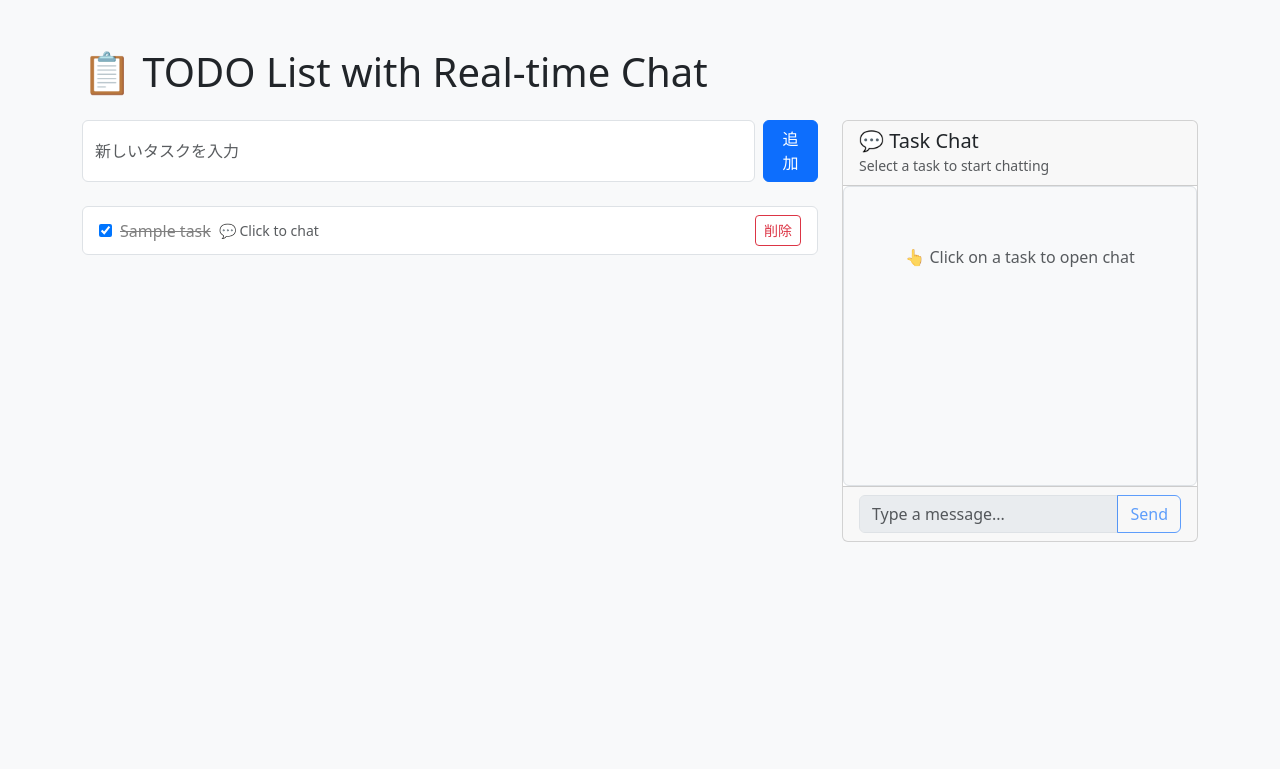
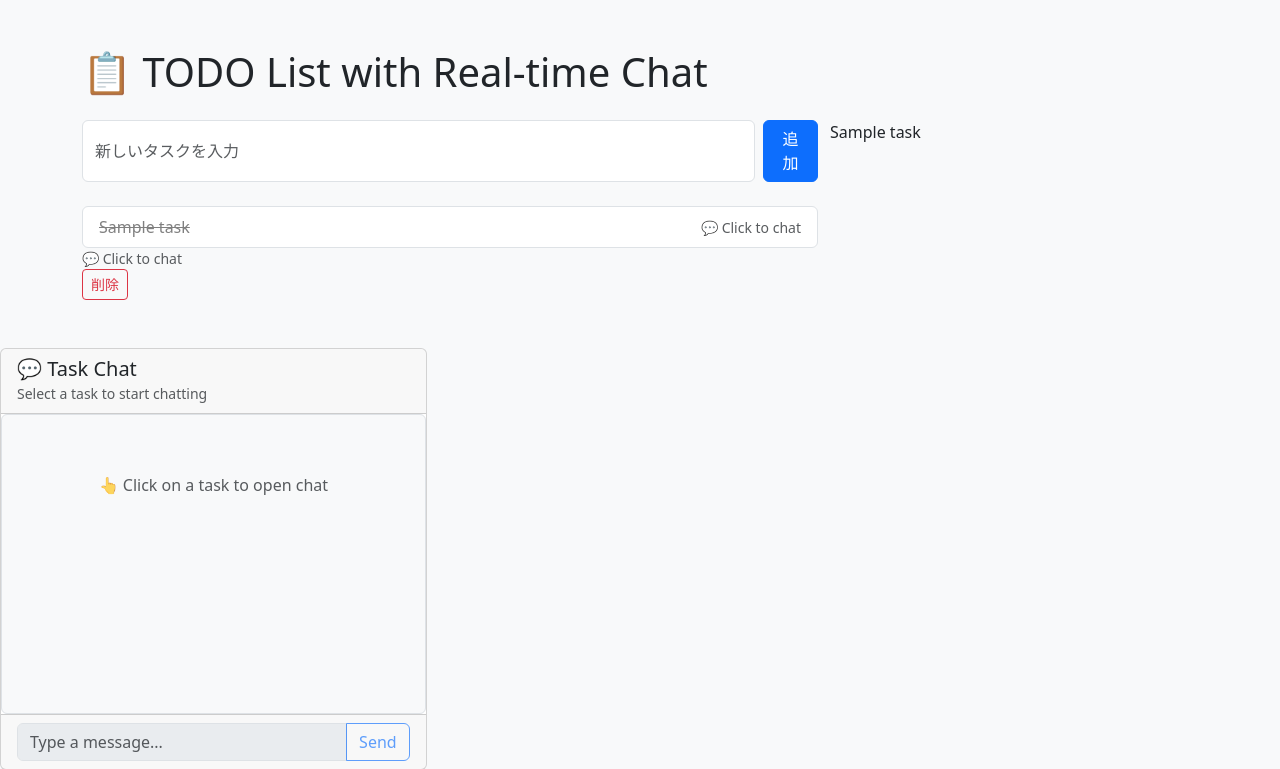
Before and after one commit to itsme03up/django-todo-app, a Django app: page / in a window 1280 px wide. Shown: the top 769 px of the page. Run offline with Django 5.2, Linux system fonts and the light colour scheme; tables that the repository leaves empty hold one stand-in row (values such as "Sample post").

Commit message:
Refactor task list item to use data attributes for chat functionality and improve styling for completed tasks

```diff
--- a/todo/templates/todo/index.html
+++ b/todo/templates/todo/index.html
@@ -26,6 +26,10 @@
         .task-item:hover {
             background-color: #f8f9fa;
         }
+        .task-completed {
+            text-decoration: line-through;
+            color: gray;
+        }
     </style>
 </head>
 <body class="bg-light">
@@ -45,14 +49,16 @@
                 <ul class="list-group">
                     {% for task in tasks %}
                         <li class="list-group-item task-item d-flex justify-content-between align-items-center"
-                            onclick="openTaskChat({{ task.id }}, '{{ task.title|escapejs }}')">
-                            <div class="d-flex align-items-center gap-2">
-                                <form action="{% url 'toggle_complete' task.id %}" method="post" onclick="event.stopPropagation()">
-                                    {% csrf_token %}
+                            data-task-id="{{ task.id }}"
+                            data-task-title="{{ task.title|escapejs }}"
                                     <input type="checkbox" onchange="this.form.submit()" {% if task.completed %}checked{% endif %}>
                                 </form>
 
-                                <span style="{% if task.completed %}text-decoration: line-through; color: gray;{% endif %}">
+                                <span class="{% if task.completed %}task-completed{% endif %}">
+                                    {{ task.title }}
+                                </span>
+                                <small class="text-muted">💬 Click to chat</small>
+                            </div>
                                     {{ task.title }}
                                 </span>
                                 <small class="text-muted">💬 Click to chat</small>
```
